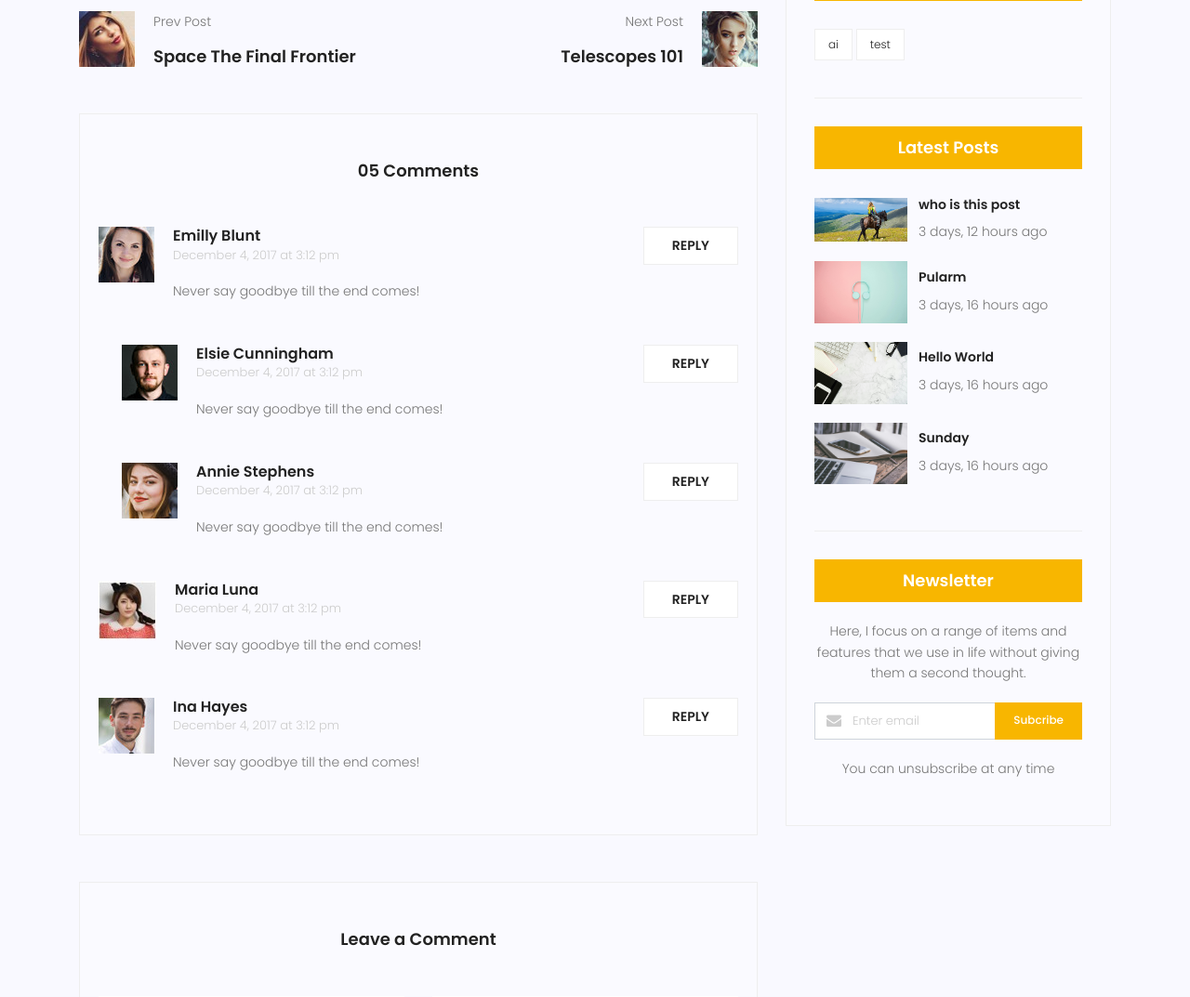
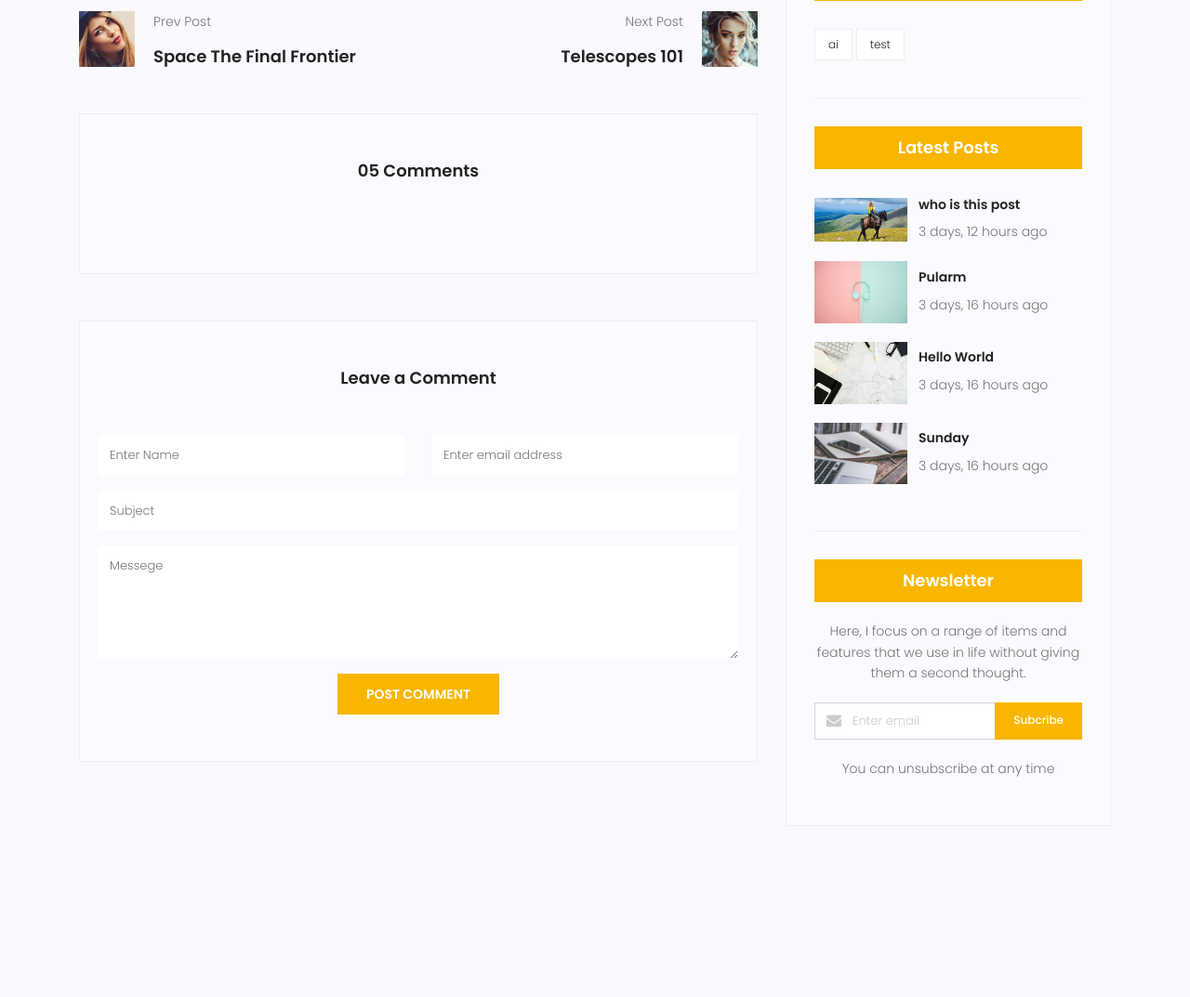
Before and after one commit to MaNiasudo/Djangohomep, a Django app: page /blog/5 in a window 1280 px wide. Shown: the part 1091-2164 px from the top of the page at 93% size. Run offline with Django 5.2, Linux system fonts and the light colour scheme; data comes from the database, SQL or seed files in the repository; both versions use the stored data as it was after the commit; parts of the project's set-up code (start-up, migrations or seed data) failed here and were passed over; some libraries are stand-ins or nearby versions.

Commit message:
added comments sections and extentions

```diff
--- a/blog/models.py
+++ b/blog/models.py
@@ -38,3 +38,17 @@ class Post(models.Model):
 
     def get_absolute_url(self):
         return reverse('blog:single', args=[str(self.id)])
+
+
+class Comment(models.Model):
+    post =models.ForeignKey(Post,on_delete=models.CASCADE)
+    name = models.CharField(max_length=255)
+    email = models.EmailField()
+    subject = models.CharField(max_length=255)
+    message = models.TextField()
+    created_date = models.DateTimeField(auto_now_add=True)
+    updated_date = models.DateTimeField(auto_now=True)
+    approved = models.BooleanField(default=False)
+
+    def __str__(self):
+        return self.subject
--- a/blog/views.py
+++ b/blog/views.py
@@ -1,5 +1,5 @@
 from django.shortcuts import render , redirect , get_object_or_404
-from blog.models import Post
+from blog.models import Post , Comment
 from django.core.paginator import Paginator , EmptyPage , PageNotAnInteger
 
 def blog_home(request,cat_name=None,author_username=None,tag_name=None):
@@ -9,7 +9,7 @@ def blog_home(request,cat_name=None,author_username=None,tag_name=None):
     if author_username:
         posts = posts.filter(author__username=author_username) # and if we wanted to have more arguments we just add more  the author relating to our User Model
     if tag_name:
-        posts = posts.filter(tags__name__in=[tag_name])
+        posts = posts.filter(tags__name__in=[tag_name]) # We use taggit here and we need to do it diffrently than category
     posts = Paginator(posts,3) # -> we using paginator here we get for example 10 posts az input and we ask for 3 post per pages
     try:
         page_number = request.GET.get('page')
@@ -24,7 +24,8 @@ def blog_home(request,cat_name=None,author_username=None,tag_name=None):
 
 def blog_single(request,pid):
     post = get_object_or_404(Post,id=pid,status=1)# with status = 1 users can only access to published posts
-    context = {'post':post}
+    comments = Comment.objects.filter(post=post.id,approved=1).order_by('-created_date')
+    context = {'post':post,'comments':comments}
     return render(request, "blog/blog-single.html", context)
 
 def blog_search(request):
--- a/home/forms.py
+++ b/home/forms.py
@@ -1,9 +1,11 @@
 from django import forms
 from home.models import Contact , Newsletter
 from django.forms import ModelForm
+from captcha.fields import CaptchaField
 
 
 class ContactForm(forms.ModelForm):
+    captcha = CaptchaField() # Using captcha for preventing spam attacks
 
     class Meta:
         model = Contact
--- a/mysite/urls.py
+++ b/mysite/urls.py
@@ -26,6 +26,8 @@ urlpatterns = [
         name="django.contrib.sitemaps.views.sitemap",
     ),
     path('robots.txt', include('robots.urls')),
+    path('summernote/', include('django_summernote.urls')),
+    path('captcha/', include('captcha.urls')),
 ]
 
 urlpatterns += static(settings.STATIC_URL, document_root=settings.STATIC_ROOT)
--- a/requirements.txt
+++ b/requirements.txt
@@ -1,10 +1,16 @@
 asgiref==3.8.1
+bleach==6.2.0
 Django==4.2.16
 django-extensions==3.2.3
+django-multi-captcha-admin==2.0.0
+django-ranged-response==0.2.0
 django-robots==6.1
+django-simple-captcha==0.6.0
+django-summernote==0.8.20.0
 django-taggit==6.1.0
 MarkupSafe==3.0.2
 pillow==11.0.0
 pygraphviz==1.14
 sqlparse==0.5.2
+webencodings==0.5.1
 Werkzeug==3.1.3
--- a/templates/blog/blog-single.html
+++ b/templates/blog/blog-single.html
@@ -80,7 +80,7 @@
           </div>
           <div class="col-lg-9 col-md-9">
             <h3 class="mt-20 mb-20">{{post.title}}</h3>
-            <p class="excert">{{post.content}}</p>
+            <p class="excert">{{post.content|safe}}</p>
           </div>
         </div>
         <div class="navigation-area">
@@ -131,6 +131,7 @@
         </div>
         <div class="comments-area">
           <h4>05 Comments</h4>
+          {% for comment in comments %}
           <div class="comment-list">
             <div class="single-comment justify-content-between d-flex">
               <div class="user justify-content-between d-flex">
@@ -138,84 +139,14 @@
                   <img src="{% static 'img/blog/c1.jpg' %}" alt="" />
                 </div>
                 <div class="desc">
-                  <h5><a href="#">Emilly Blunt</a></h5>
-                  <p class="date">December 4, 2017 at 3:12 pm</p>
-                  <p class="comment">Never say goodbye till the end comes!</p>
+                  <h5><a href="#">{{comment.name}}</a></h5>
+                  <p class="date">{{comment.created_date}}</p>
+                  <p class="comment">{{comment.message}}</p>
                 </div>
-              </div>
-              <div class="reply-btn">
-                <a href="" class="btn-reply text-uppercase">reply</a>
               </div>
             </div>
           </div>
-          <div class="comment-list left-padding">
-            <div class="single-comment justify-content-between d-flex">
-              <div class="user justify-content-between d-flex">
-                <div class="thumb">
-                  <img src="{% static 'img/blog/c2.jpg' %}" alt="" />
-                </div>
-                <div class="desc">
-                  <h5><a href="#">Elsie Cunningham</a></h5>
-                  <p class="date">December 4, 2017 at 3:12 pm</p>
-                  <p class="comment">Never say goodbye till the end comes!</p>
-                </div>
-              </div>
-              <div class="reply-btn">
-                <a href="" class="btn-reply text-uppercase">reply</a>
-              </div>
-            </div>
-          </div>
-          <div class="comment-list left-padding">
-            <div class="single-comment justify-content-between d-flex">
-              <div class="user justify-content-between d-flex">
-                <div class="thumb">
-                  <img src="{% static 'img/blog/c3.jpg' %}" alt="" />
-                </div>
-                <div class="desc">
-                  <h5><a href="#">Annie Stephens</a></h5>
-                  <p class="date">December 4, 2017 at 3:12 pm</p>
-                  <p class="comment">Never say goodbye till the end comes!</p>
-                </div>
-              </div>
-              <div class="reply-btn">
-                <a href="" class="btn-reply text-uppercase">reply</a>
-              </div>
-            </div>
-          </div>
-          <div class="comment-list">
-            <div class="single-comment justify-content-between d-flex">
-              <div class="user justify-content-between d-flex">
-                <div class="thumb">
-                  <img src="{% static 'img/blog/c4.jpg' %}" alt="" />
-                </div>
-                <div class="desc">
-                  <h5><a href="#">Maria Luna</a></h5>
-                  <p class="date">December 4, 2017 at 3:12 pm</p>
-                  <p class="comment">Never say goodbye till the end comes!</p>
-                </div>
-              </div>
-              <div class="reply-btn">
-                <a href="" class="btn-reply text-uppercase">reply</a>
-              </div>
-            </div>
-          </div>
-          <div class="comment-list">
-            <div class="single-comment justify-content-between d-flex">
-              <div class="user justify-content-between d-flex">
-                <div class="thumb">
-                  <img src="{% static 'img/blog/c5.jpg' %}" alt="" />
-                </div>
-                <div class="desc">
-                  <h5><a href="#">Ina Hayes</a></h5>
-                  <p class="date">December 4, 2017 at 3:12 pm</p>
-                  <p class="comment">Never say goodbye till the end comes!</p>
-                </div>
-              </div>
-              <div class="reply-btn">
-                <a href="" class="btn-reply text-uppercase">reply</a>
-              </div>
-            </div>
-          </div>
+          {% endfor %}
         </div>
         <div class="comment-form">
           <h4>Leave a Comment</h4>
--- a/templates/website/contact.html
+++ b/templates/website/contact.html
@@ -104,6 +104,7 @@
               ></textarea>
             </div>
             <div class="col-lg-12">
+              {{form.captcha}}
               <div class="alert-msg" style="text-align: left"></div>
               <button
                 class="genric-btn primary"
```
Also changed, not shown: blog/admin.py (+9 -1 lines), mysite/settings.py (+8 -0 lines), blog/forms.py (added), blog/migrations/0009_comment.py (added), blog/migrations/0010_comment_post.py (added), db.sqlite3.
